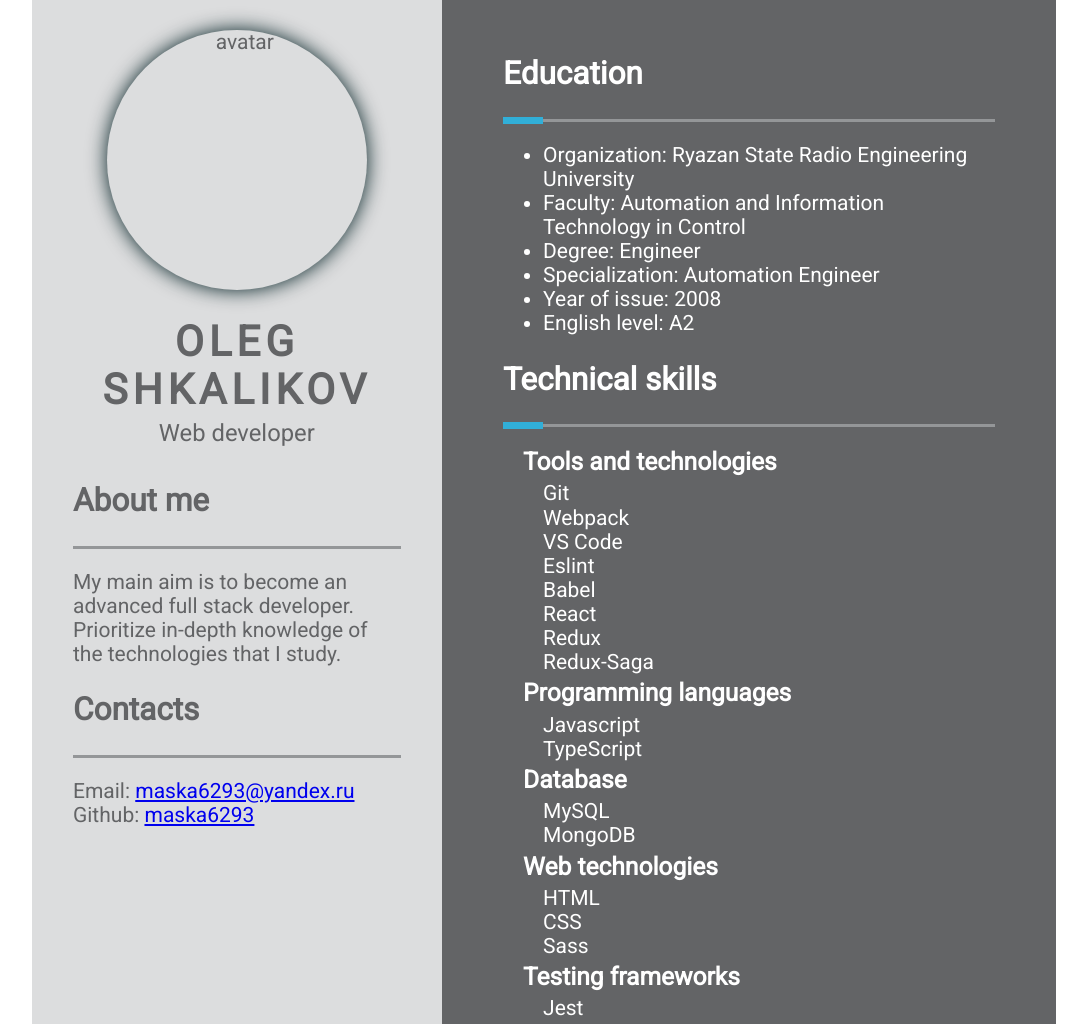
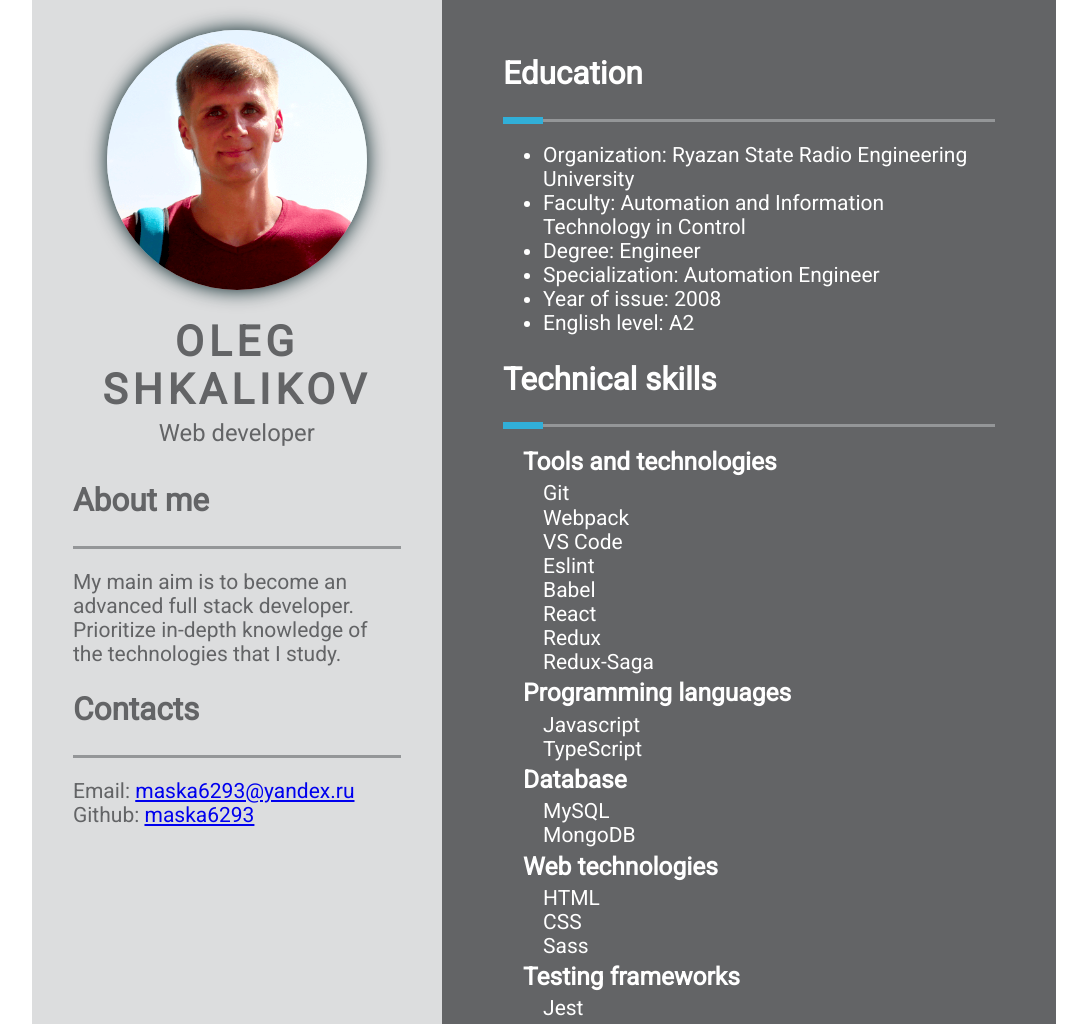
Before and after one commit to MaSkA6293/rsschool-cv2021, a plain HTML site: page index.html in a window 1280 px wide. Shown: the top 1024 px of the page, without its empty margins (96-1183 px from the left). Drawn offline with Linux system fonts and the light colour scheme; the site is published under a folder, as on GitHub Pages, so addresses that start at the root find nothing.

Commit message:
fix: fix the path to the avatar

```diff
--- a/index.html
+++ b/index.html
@@ -16,7 +16,7 @@
         <aside>
             <div class="aside__wraper">
                 <header class="aside__header">
-                    <img src="/assets/img/avatar.png" alt="avatar" />
+                    <img src="assets/img/avatar.png" alt="avatar" />
                     <h1>Oleg Shkalikov</h1>
                     <span>Web developer</span>
                 </header>
```
